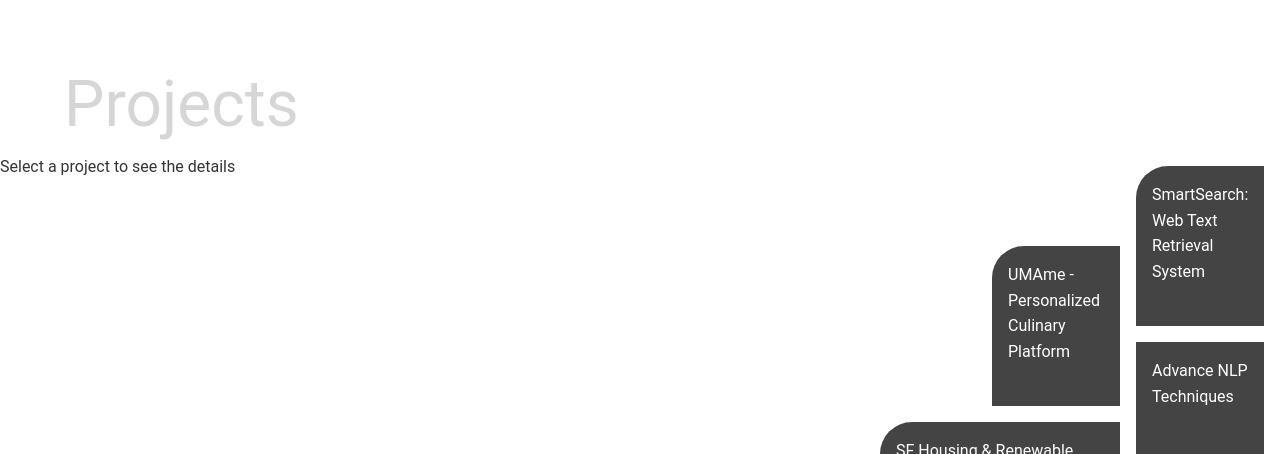
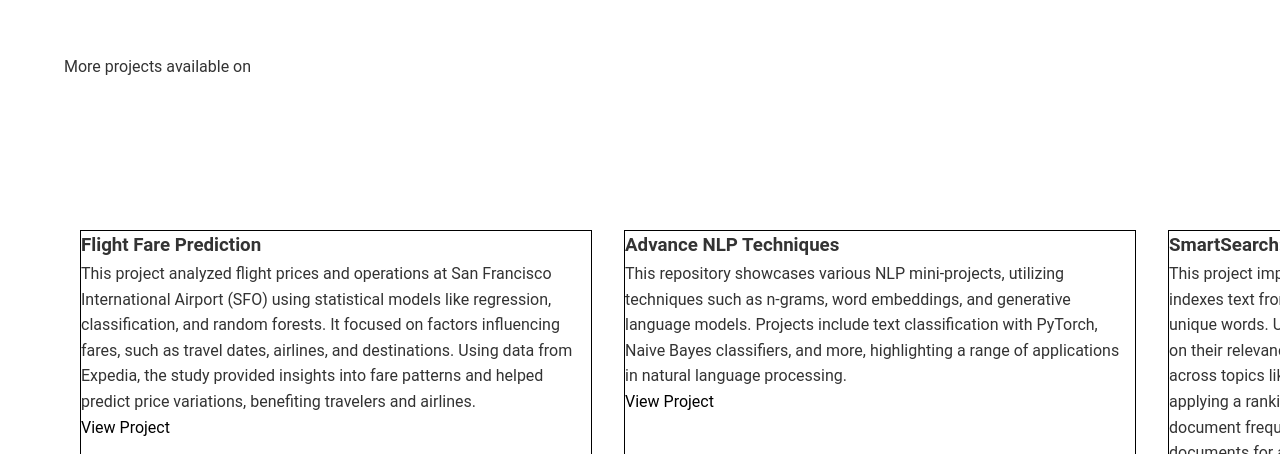
Before and after one commit to Kahl-d/portfolio_website, a React (Create React App) app in the folder client/: page / in a window 1280 px wide. Shown: the part 2346-2800 px from the top of the page. Built offline with nearby package versions, Linux system fonts and the light colour scheme; a web font is replaced by a local one.

Commit message:
almost there

```diff
--- a/client/src/App.js
+++ b/client/src/App.js
@@ -7,11 +7,12 @@ import { IoMdHome } from "react-icons/io";
 import { IoBuild } from "react-icons/io5";
 import { GiSkills } from "react-icons/gi";
 import { MdContacts } from "react-icons/md";
-import Projects from "./Components2/Projects";
+// import Projects from "./Components2/Projects";
 // import Skills2 from "./Components2/Skills2";
 import SkillGrid from "./Experiments/SkillGrid";
 import GenericGrid from "./Experiments/GenericGrid";
 import { IoPersonCircle } from "react-icons/io5";
+import Projects from "./Components3/Projects";
 
 const App = () => {
     useEffect(() => {
@@ -67,7 +68,7 @@ const App = () => {
             <div id="appNav">
                 <div>
                     <a href="#landing" className="nav-link">
-                        <IoMdHome />
+                        {/* <IoMdHome /> */}
 
                         <span>Home</span>
                     </a>
@@ -117,15 +118,16 @@ const App = () => {
                     <Journey />
                 </div> */}
                 <div id="skills" className="part">
-                    <div className="sticky-tag">Skills</div>
+                    {/* <div className="sticky-tag">Skills</div> */}
                      {/* <SkillGrid /> */}
                 </div>
                 <div id="projects" className="part">
-                    <div className="sticky-tag">Projects</div>
+                    {/* <div className="sticky-tag">Projects</div> */}
                     <Projects />
                 </div>
                 <div id="contact" className="part">
-                    <div className="sticky-tag">Contact</div>
+                    Contact
+                    {/* <div className="sticky-tag">Contact</div> */}
                 </div>
             </div>
         </div>
--- /dev/null
+++ b/client/src/Components3/Projects.js
@@ -0,0 +1,114 @@
+import React, { useState, useEffect, useRef } from "react";
+import './p.css';
+
+const Projects = () => {
+    const [isTop, setIsTop] = useState(false);
+    const projectsContainerRef = useRef(null);
+    const projectsContentRef = useRef(null);
+
+    useEffect(() => {
+        const handleScroll = () => {
+            const container = document.getElementById("projectsContainer");
+            const rect = container.parentElement.getBoundingClientRect();
+            if (rect.top <= 2) {
+                setIsTop(true);
+                // container.classList.add("top-touch");
+                container.parentElement.classList.add("top-touch");
+            } else {
+                setIsTop(false);
+                // container.classList.remove("top-touch");
+                container.parentElement.classList.remove("top-touch");
+            }
+
+        };
+
+        window.addEventListener("scroll", handleScroll);
+
+        const handleHorizontalScroll = (event) => {
+            const container = projectsContainerRef.current;
+            const content = projectsContentRef.current;
+
+            if (isTop) {
+                const deltaY = event.deltaY;
+                if (deltaY !== 0) {
+                    container.scrollLeft += deltaY;
+                    event.preventDefault();
+                }
+            }
+        };
+
+        window.addEventListener("scroll", handleScroll);
+        projectsContainerRef.current.addEventListener("wheel", handleHorizontalScroll, { passive: false });
+
+        return () => {
+            window.removeEventListener("scroll", handleScroll);
+            projectsContainerRef.current.removeEventListener("wheel", handleHorizontalScroll);
+        };
+    }, [isTop]);
+
+    const projects = [
+        {
+            name: "Flight Fare Prediction",
+            description: "This project analyzed flight prices and operations at San Francisco International Airport (SFO) using statistical models like regression, classification, and random forests. It focused on factors influencing fares, such as travel dates, airlines, and destinations. Using data from Expedia, the study provided insights into fare patterns and helped predict price variations, benefiting travelers and airlines.",
+            link: "https://github.com/Kahl-d/Fare-Prediction-App",
+            image: "https://cdn.educba.com/academy/wp-content/uploads/2019/04/Predictive-Modeling.jpg"
+        },
+        {
+            name: "Advance NLP Techniques",
+            description: "This repository showcases various NLP mini-projects, utilizing techniques such as n-grams, word embeddings, and generative language models. Projects include text classification with PyTorch, Naive Bayes classifiers, and more, highlighting a range of applications in natural language processing.",
+            link: "https://github.com/Kahl-d/Natural-Language-Processing",
+            image: "https://cdn-images-1.medium.com/max/1500/1*MKsqxsgoS5WXMNc_zQF4wQ.jpeg"
+        },
+        {
+            name: "SmartSearch: Web Text Retrieval System",
+            description: "This project implements a text retrieval system that extracts and indexes text from web pages to create a searchable dictionary of unique words. Using this dictionary, the system ranks documents based on their relevance to user queries. The database includes 50 documents across topics like Economics, Android, Covid, Bitcoin, and Football. By applying a ranking function that considers term frequency and inverse document frequency, the system provides a ranked list of relevant documents for any given query.",
+            link: "https://github.com/Kahl-d/Information-Retrieval",
+            image: "https://res.cloudinary.com/hilnmyskv/image/upload/q_auto,f_auto/v1681989875/Algolia_com_Blog_assets/Featured_images/ux/what-is-intelligent-search-and-how-does-it-work/dntm8rnlmgbl51m9ozwy.jpg"
+        },
+        {
+            name: "SF Housing & Renewable Energy Trends",
+            description: "This project features an interactive dashboard to visualize San Francisco's housing market. Using datasets from Zillow, SF Crime Data, Simple Maps, and GreatSchools, it displays average home values, rent prices, crime rates, and demographic factors by zip code. Key technologies include data visualization libraries (D3.js, Chart.js), web scraping tools (BeautifulSoup, NLTK), and statistical analysis techniques.",
+            link: "https://github.com/Kahl-d/DataWiz-Visualization",
+            image: "https://cdn.dribbble.com/users/434413/screenshots/19978179/media/bfd59a26b7f69672c1270d8b3d582a66.png?resize=400x0"
+        },
+        {
+            name: "UMAme - Personalized Culinary Platform",
+            description: "UMAme a personalized culinary platform that enhances everyday cooking by combining robust data algorithms with an intuitive interface. It allows users to tweak recipes, add ingredients, and share personalized creations. The platform features step-by-step instructions, in-recipe timers, and a dynamic ecosystem for user comments and suggestions. UMAme supports culinary exploration and encourages experimentation.",
+            link: "https://github.com/Kahl-d/UMAMe1",
+            image: "https://images.freeimages.com/clg/istock/previews/9255/92550943-vector-umami-concept-template.jpg"
+        },
+        {
+            name: "Machine Learning in Healthcare",
+            description: "Applications of machine learning algorithms in improving healthcare outcomes.",
+            link: "https://github.com/your-repo",
+            image: "https://via.placeholder.com/150"
+        },
+        {
+            name: "Blockchain Technology and Its Applications",
+            description: "Understanding blockchain technology and its potential use cases beyond cryptocurrencies.",
+            link: "https://github.com/your-repo",
+            image: "https://via.placeholder.com/150"
+        }
+    ];
+
+    return (
+        <div id="projectsContainer" ref={projectsContainerRef} className={isTop ? "top-touch" : ""}>
+            <div id="projectsContent" ref={projectsContentRef}>
+                {projects.map((project, index) => (
+                    <div className="project" key={index}>
+                        <div className="projectInfo">
+                            <h3>{project.name}</h3>
+                            <p>{project.description}</p>
+                            <a href={project.link} target="_blank" rel="noreferrer">View Project</a>
+                        </div>
+                    </div>
+                ))}
+            </div>
+            <div id="projectFooter">
+                <p>More projects available on </p>
+            </div>
+        </div>
+    );
+};
+
+export default Projects;
--- /dev/null
+++ b/client/src/Components3/p.css
@@ -0,0 +1,36 @@
+#projectsContainer{
+    width: 100vw;
+    height: 100%;
+    padding-left:4rem;
+    overflow: auto;
+    display: flex;
+    flex-direction: column-reverse;
+}
+
+
+
+
+#projectsContent{
+
+    width: max-content;
+    min-height: 80vh;
+    max-height: 80vh;
+    display: flex;
+    flex-direction: row;
+    overflow-x: scroll;
+
+
+}
+
+.project{
+    min-height: 100%;
+    width: 40vw;
+    border: 1px solid black;
+    margin: 1rem;
+}
+
+#projectFooter{
+    width: 100vw;
+    height: 20vh;
+
+}
--- a/client/src/app.css
+++ b/client/src/app.css
@@ -70,7 +70,6 @@ body {
     min-height: 100vh;
 
     /* padding: 1rem; */
-    position: relative;
 }
 
 .sticky-tag {
@@ -165,3 +164,20 @@ body {
     width: 100%;
     height: 100vh;
 }
+
+#home{
+    scroll-snap-align: start;
+    scroll-snap-type:mandatory;
+}
+
+#projects{
+    transition: all 1s ease-in-out;
+    scroll-snap-align: start;
+    scroll-snap-type: proximity;
+
+}
+
+.top-touch{
+    background-color: #1e1e1e;
+    color: white;
+}
```
